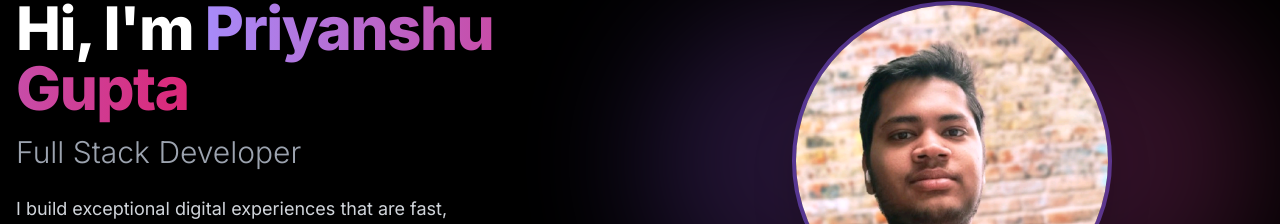
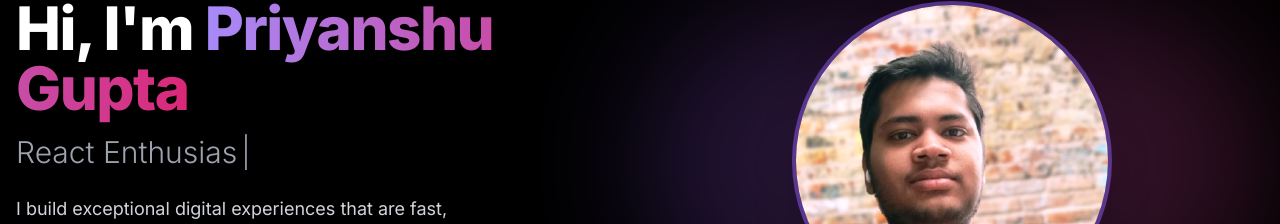
Before and after one commit to Priyanshug254/Portfolio, a Next.js app: page / in a window 1280 px wide. Shown: the part 147-371 px from the top of the page. Built offline with nearby package versions, Linux system fonts and the light colour scheme.

Commit message:
Add interactive Typewriter effect to Hero section

```diff
--- a/app/page.jsx
+++ b/app/page.jsx
@@ -4,6 +4,7 @@ import { ArrowRight, Github, Linkedin, Mail, Twitter } from "lucide-react"
 
 import { Button } from "@/components/ui/button"
 import { Header } from "@/components/Header"
+import { TypewriterEffect } from "@/components/TypewriterEffect"
 import { personalInfo, projects, skills, socialLinks } from "@/lib/data"
 
 export default function Home() {
@@ -17,7 +18,9 @@ export default function Home() {
           <h1 className="text-5xl md:text-6xl font-extrabold mb-4 tracking-tight">
             Hi, I'm <span className="bg-clip-text text-transparent bg-gradient-to-r from-purple-400 to-pink-600">{personalInfo.name}</span>
           </h1>
-          <h2 className="text-2xl md:text-3xl text-gray-400 mb-6 font-light">{personalInfo.role}</h2>
+          <h2 className="text-2xl md:text-3xl text-gray-400 mb-6 font-light">
+            <TypewriterEffect texts={[personalInfo.role, "React Enthusiast", "Student", "Web Developer"]} />
+          </h2>
           <p className="text-lg text-gray-300 mb-8 max-w-lg leading-relaxed">
             {personalInfo.bio}
           </p>
--- /dev/null
+++ b/components/TypewriterEffect.jsx
@@ -0,0 +1,38 @@
+"use client"
+
+import { useState, useEffect } from "react"
+
+export function TypewriterEffect({ texts, typingSpeed = 100, deletingSpeed = 50, pauseTime = 1500 }) {
+    const [displayedText, setDisplayedText] = useState("")
+    const [isDeleting, setIsDeleting] = useState(false)
+    const [currentTextIndex, setCurrentTextIndex] = useState(0)
+
+    useEffect(() => {
+        const handleType = () => {
+            const currentFullText = texts[currentTextIndex]
+
+            if (isDeleting) {
+                setDisplayedText((prev) => prev.slice(0, -1))
+            } else {
+                setDisplayedText((prev) => currentFullText.slice(0, prev.length + 1))
+            }
+
+            if (!isDeleting && displayedText === currentFullText) {
+                setTimeout(() => setIsDeleting(true), pauseTime)
+            } else if (isDeleting && displayedText === "") {
+                setIsDeleting(false)
+                setCurrentTextIndex((prev) => (prev + 1) % texts.length)
+            }
+        }
+
+        const timer = setTimeout(handleType, isDeleting ? deletingSpeed : typingSpeed)
+        return () => clearTimeout(timer)
+    }, [displayedText, isDeleting, currentTextIndex, texts, typingSpeed, deletingSpeed, pauseTime])
+
+    return (
+        <span className="inline-block min-w-[200px]">
+            {displayedText}
+            <span className="animate-pulse ml-1">|</span>
+        </span>
+    )
+}
```
